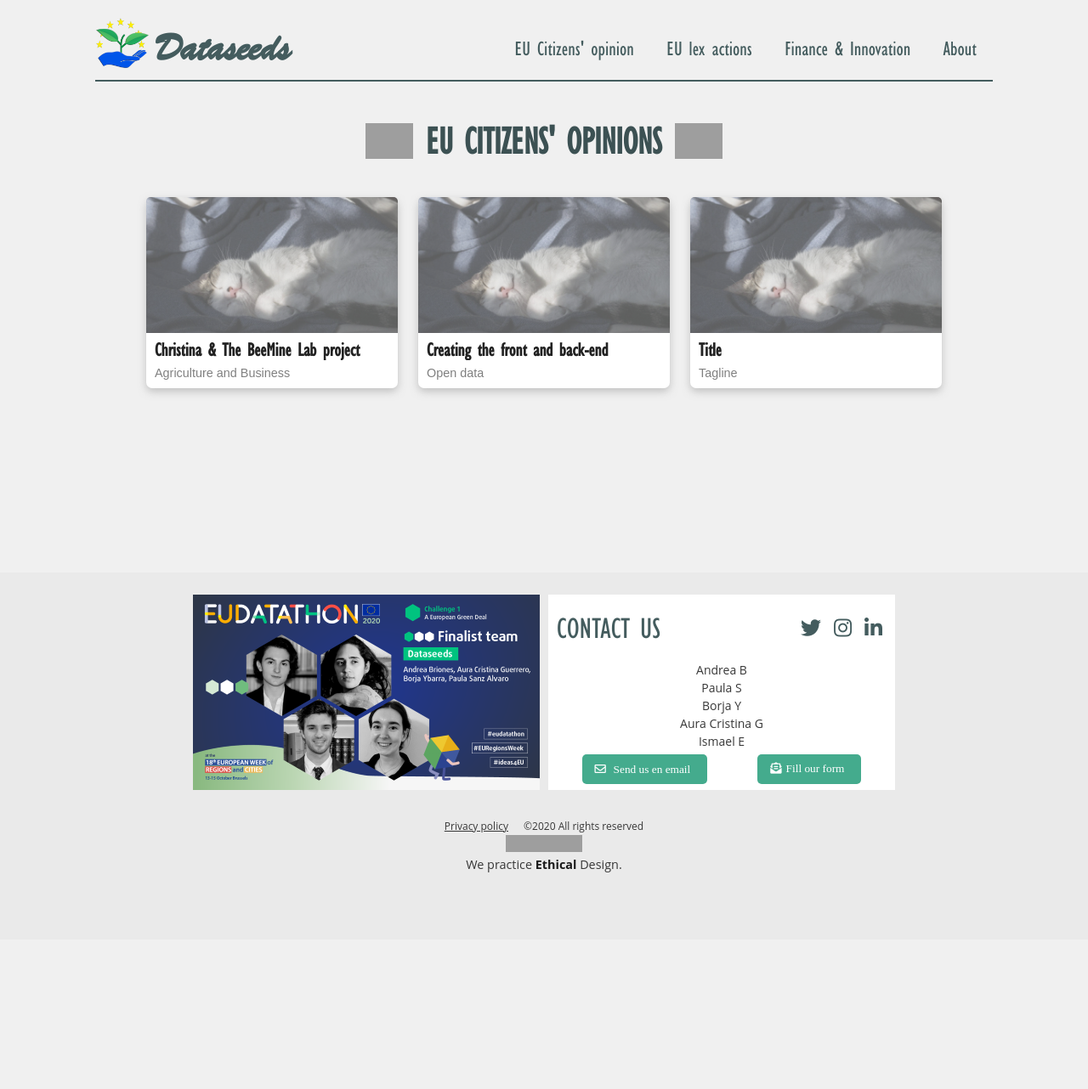
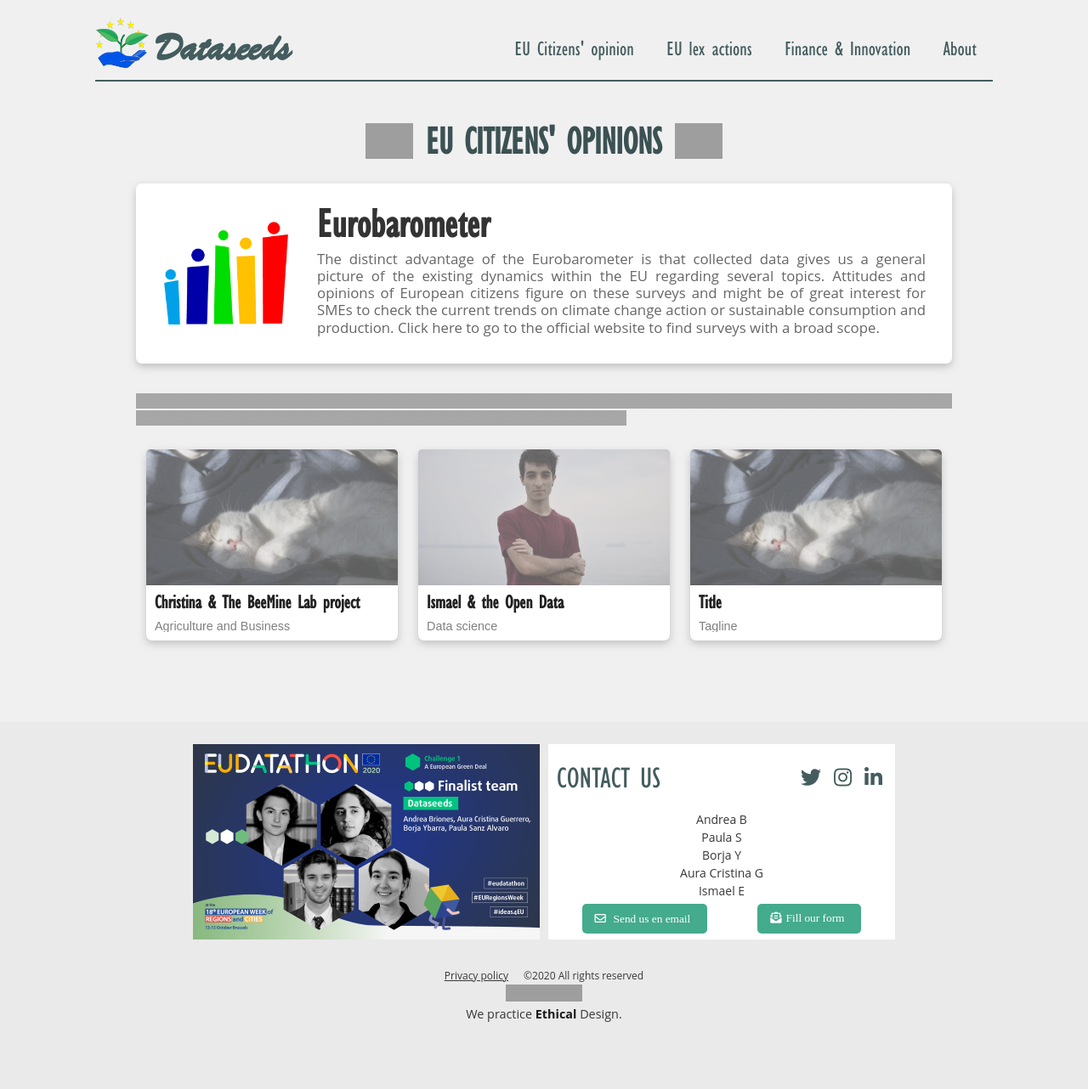
Before and after one commit to Dataseeds/dataseeds.github.io, a Jekyll site: the page built from pages/citizens-opinion.md, in a window 1280 px wide. Shown: the whole page at 85% size. Built offline with Jekyll 4.4.1, drawn with Linux system fonts in a browser that asks for light colours; nearby versions of some CDN libraries; before the commit the page ends 1106 px from its top, so only the background shows below that; grey boxes are pictures that could not be loaded.

Commit message:
citizen opinion + posts overhaul

```diff
--- a/_citizens/2020-09-Ismael.md
+++ b/_citizens/2020-09-Ismael.md
@@ -1,9 +1,9 @@
 ---
 layout: post
-title: Creating the front and back-end
+title: Ismael & the Open Data
 date: 2020-09-21
-img: /assets/citizens/kirby.jpg
-description: Open data
+img: /assets/citizens/ismael.jpg
+description: Data science
 ---
 
 ## What is Open Data? And what are the uses of it?
@@ -24,7 +24,7 @@ companies or organizations.
 
 It is also worth noting the importance of not only the raw data that is
 published within everyone's reach, but the <span class="highlighted">added value
-that lies within</span>, as from analyzing this kind of large amounts of data
+    that lies within</span>, as from analyzing this kind of large amounts of data
 from different areas usually emerges new patters and relation that results in
 more information.
 
@@ -50,7 +50,7 @@ productivity and efficiency.
 It's been a joy to work with such a well organized page, where all the data was
 fully labeled, filled with more useful information, related links... and most
 importantly: <span class="highlighted">easy to get the data you wanted in the
-format you desired</span>. In the world of data science, collecting and
+    format you desired</span>. In the world of data science, collecting and
 processing the data is usually one of the most tedious tasks, but in this case,
 it never took me more than an hour from zero to having a first stable iteration
 of a visualization for Dataseeds.
--- a/_sass/_layout.scss
+++ b/_sass/_layout.scss
@@ -734,6 +734,47 @@
     }
 }
 
+.citizen-hero-card {
+    background-color: #fff;
+    box-shadow: 0px 4px 10px #99999988;
+    border-radius: 7px;
+    display: flex;
+    flex-grow: 1;
+    margin: 1rem 0 2rem;
+    padding: 15px;
+    &:hover {
+        box-shadow: 0px 8px 20px #99999988;
+    }
+    img {
+        height: min(12vw, 150px);
+        margin: auto;
+        padding: 1rem;
+        width: min(12vw, 150px);
+    }
+    @media screen and (max-width: $on-laptop) {
+        flex-direction: column;
+        img {
+            height: auto;
+            padding: 0;
+            margin-bottom: -1rem;
+            width: 50vw;
+        }
+    }
+}
+.citizen-hero-card-info {
+    padding: 1rem;
+    h2 {
+        color: #333;
+        font-size: 3rem;
+        padding-bottom: 1rem;
+    }
+    p {
+        color: #666;
+        margin: 0;
+        -webkit-line-clamp: 1000 !important;
+    }
+}
+
 .img-color-overlay {
     background-color: #44ab8d;
     background-color: transparent;
@@ -784,7 +825,6 @@
     flex-wrap: wrap;
     place-content: center;
     list-style: none;
-    padding-top: 20px;
     width: 100%;
 
     li {
@@ -809,27 +849,37 @@
 			post pages
 #################################### */
 .post-header {
+    display: flex;
+    flex-direction: column;
+    div {
+        margin: auto;
+        padding-bottom: 1rem;
+    }
     h1,
     p {
         text-align: center;
     }
     h1 {
         color: #222;
-        font-size: 3rem;
-        line-height: 2.5rem;
+        font-size: min(10vw, 3rem);
+        line-height: min(10vw, 3rem);
     }
     p {
         color: #00000080;
+        margin: 0;
     }
 }
 .header-hero-img {
     background-size: cover;
-    height: 45vh;
+    border-radius: 50%;
     filter: brightness(1.2) contrast(0.8);
+    height: min(30vw, 12rem);
+    margin: auto;
+    margin-bottom: 0.75rem;
+    mix-blend-mode: multiply;
     opacity: 0.8;
-    mix-blend-mode: multiply;
     object-fit: cover;
-    width: 100%;
+    width: min(30vw, 12rem);
 }
 
 .post-content {
@@ -840,7 +890,7 @@
         padding: 2rem 1rem 0;
     }
     h2 {
-        color: #444;
+        color: #333;
         font-size: 1.4rem;
         font-weight: 600;
         padding: 1rem 0 0.5rem;
--- a/pages/citizens-opinion.md
+++ b/pages/citizens-opinion.md
@@ -13,6 +13,26 @@ permalink: /citizens/
 	</div>
 
 	<div class="citizens-flex-container">
+		<div class="citizen-hero-card"
+			onclick='location.href="https://ec.europa.eu/commfrontoffice/publicopinion/index.cfm"'
+			style="cursor: pointer;"> <img src="/assets/citizens/eurobarometer.png">
+			<div class="citizen-hero-card-info">
+				<h2>Eurobarometer</h2>
+				<p> The distinct advantage of the Eurobarometer is that collected data gives us a general
+					picture of the existing dynamics within the EU regarding several topics.
+					Attitudes and opinions of European citizens figure on these surveys and might
+					be of great interest for SMEs to check the current trends on climate change
+					action or sustainable consumption and production. Click here to go to the official website to find
+					surveys with a broad scope. </p>
+			</div>
+		</div>
+
+		<p>
+			<span class="temp">
+				The first visualisation developed is the Collaboration Network, which shows where organisations are
+				located and who they collaborate with in the context of H2020 research and innovation projects.
+			</span>
+		</p>
 
 		<ul class="post-list">
 			{% for post in site.citizens reversed %}
```
Also changed, not shown: _citizens/2020-10-Paula.md (+0 -1 lines), _layouts/post.html (+5 -3 lines), assets/citizens/eurobarometer.png (added), assets/citizens/ismael.JPG (added).
